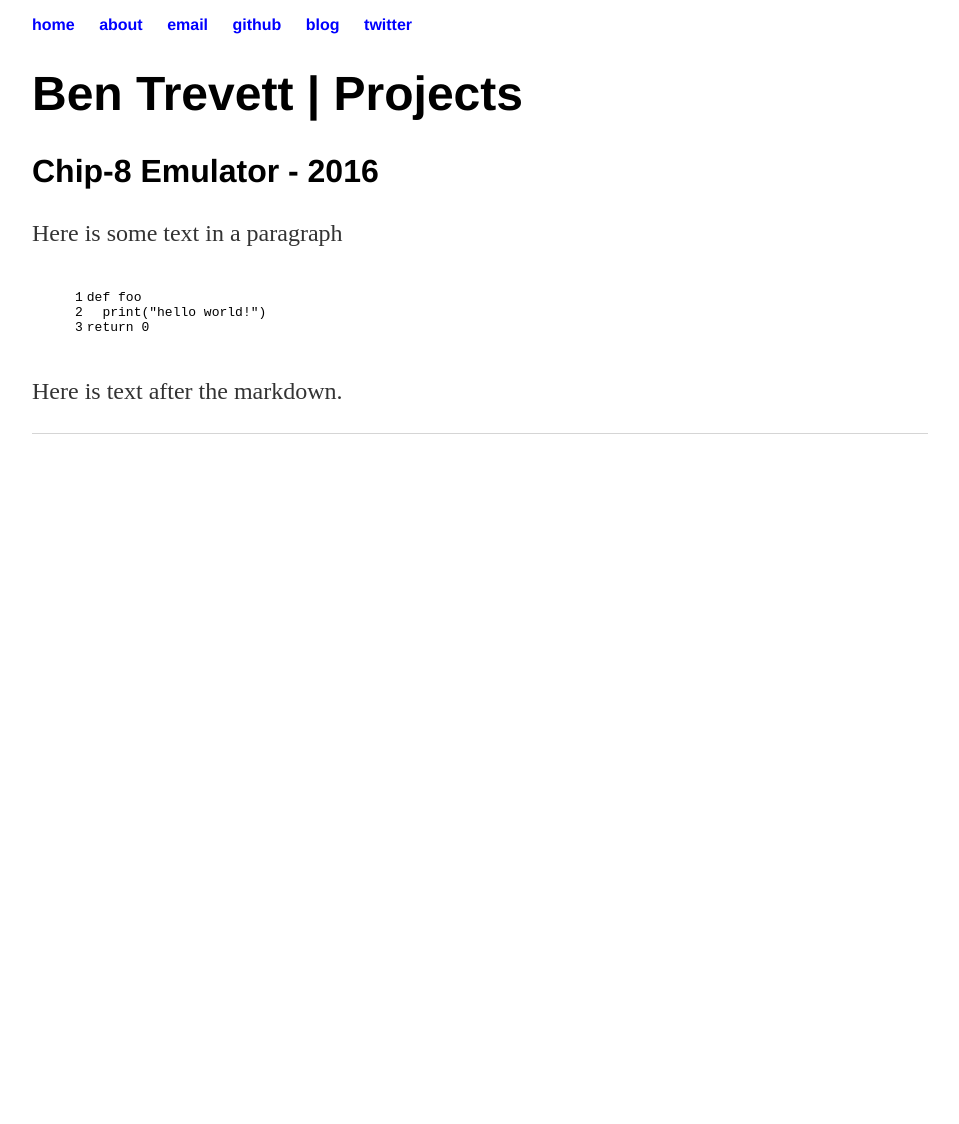
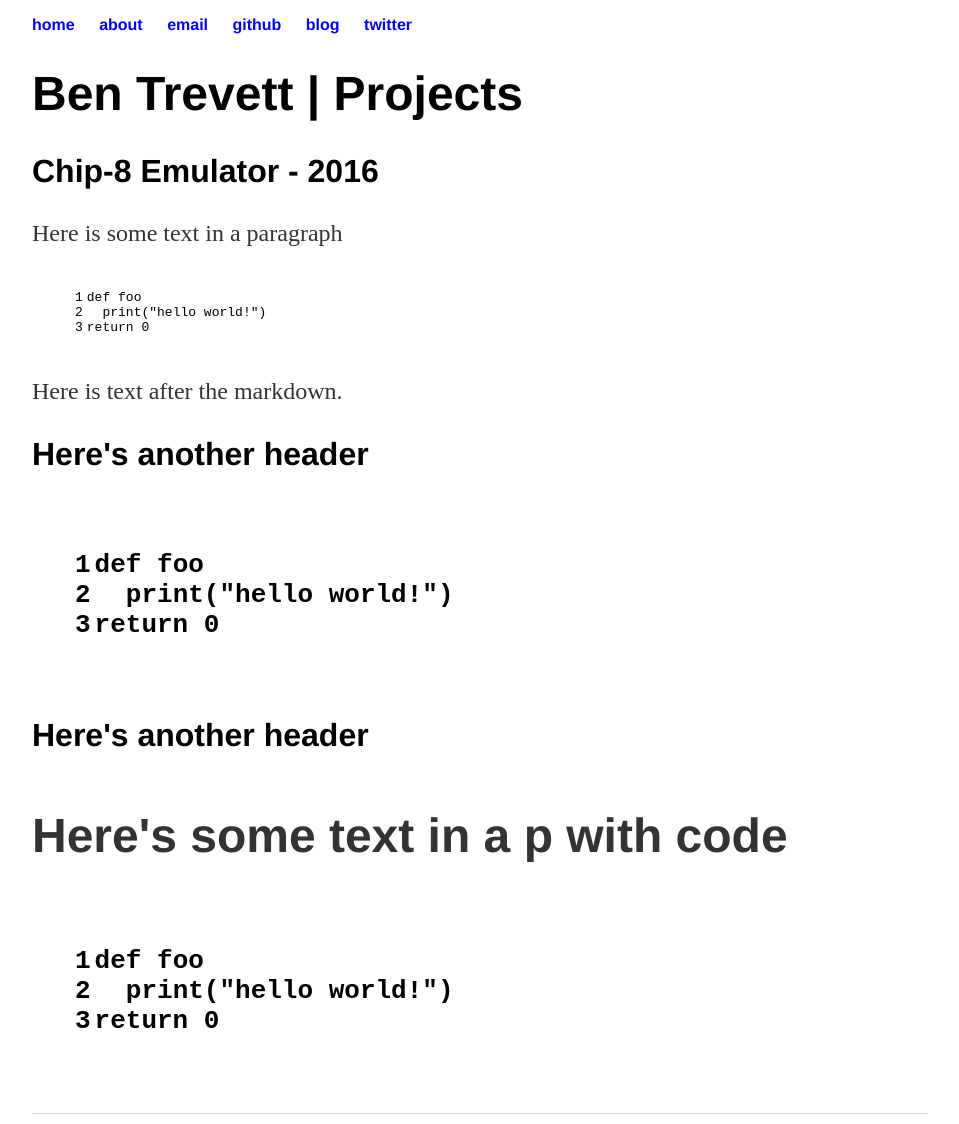
Before and after one commit to bentrevett/bentrevett.github.io, a Jekyll site: the page built from blog/intro-to-neural-networks-i/index.html, in a window 1280 px wide. Shown: the whole page, without its empty margins (160-1119 px from the left). Built offline with Jekyll 4.4.1, drawn with Linux system fonts in a browser that asks for light colours; before the commit the page ends 900 px from its top, so only the background shows below that.

Commit message:
blogging

```diff
--- a/blog/intro-to-neural-networks-i/index.html
+++ b/blog/intro-to-neural-networks-i/index.html
@@ -14,3 +14,15 @@ return 0
 {% endhighlight %}
 
 <p>Here is text after the markdown.</p>
+<h2>Here's another header<h2>
+<p>{% highlight python linenos %}
+def foo
+  print("hello world!")
+return 0
+{% endhighlight %}</p>
+<h2>Here's another header<h2>
+<p>Here's some text in a p with code {% highlight python linenos %}
+def foo
+  print("hello world!")
+return 0
+{% endhighlight %}</p>
```
